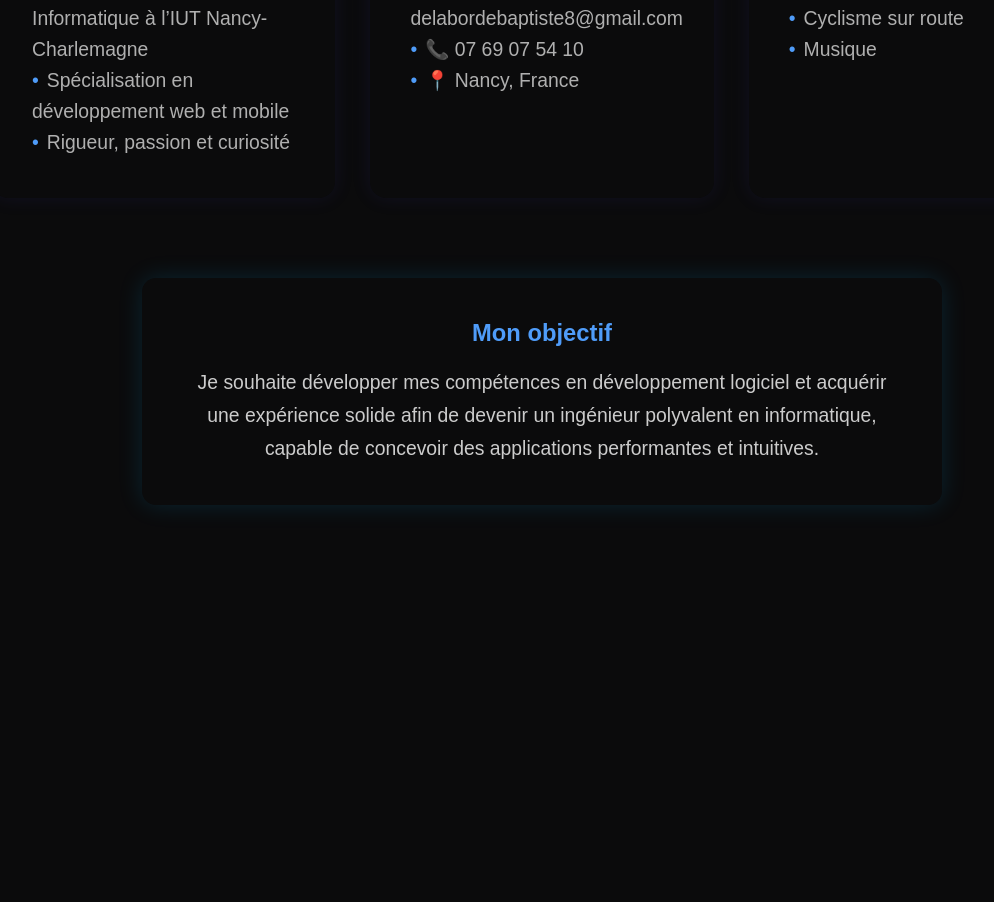
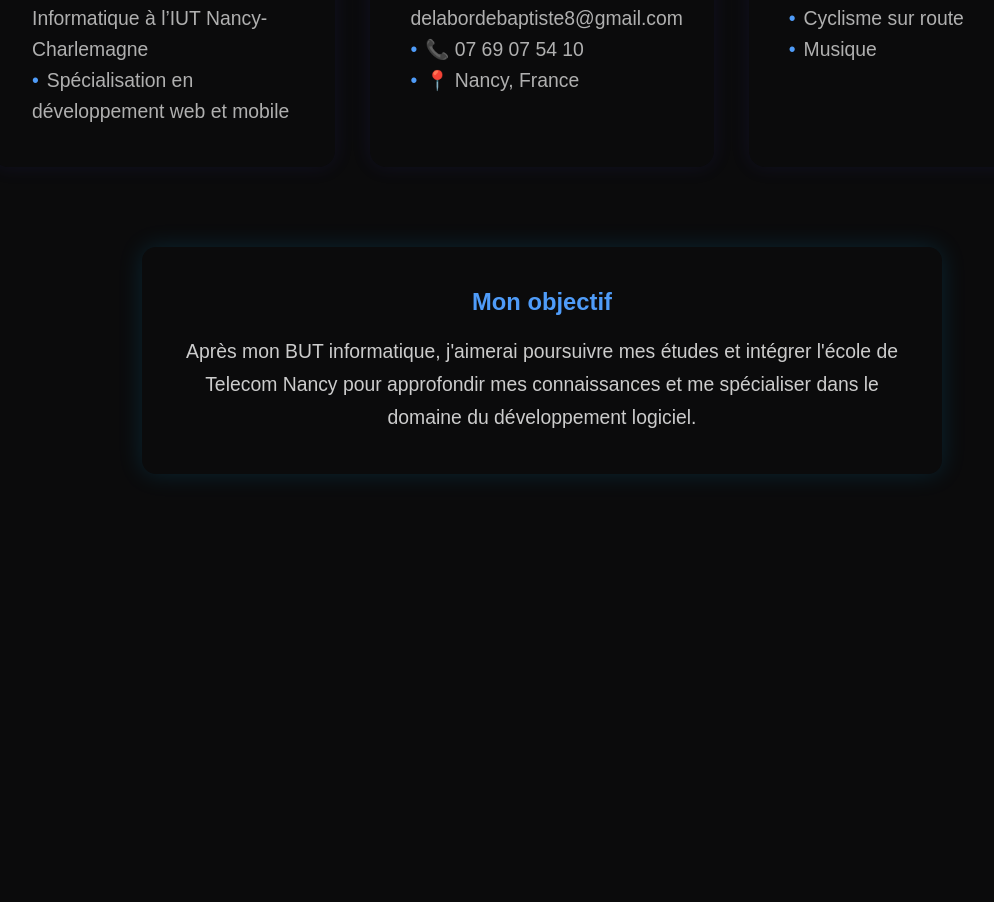
Before and after one commit to BaptisteDelaborde/portfolio_Baptiste-Delaborde, a Vue app in the folder portfolio/: page / in a window 1280 px wide. Shown: the part 1480-2382 px from the top of the page, without its empty margins (98-1092 px from the left). Built offline with nearby package versions, Linux system fonts and the light colour scheme.

Commit message:
changement about

```diff
--- a/portfolio/src/components/AboutSection.vue
+++ b/portfolio/src/components/AboutSection.vue
@@ -20,10 +20,8 @@
     <div class="about-objective">
       <h3>Mon objectif</h3>
       <p>
-        Je souhaite développer mes compétences en développement logiciel et
-        acquérir une expérience solide afin de devenir un ingénieur polyvalent
-        en informatique, capable de concevoir des applications performantes et
-        intuitives.
+        Après mon BUT informatique, j'aimerai poursuivre mes études et intégrer l'école de Telecom Nancy
+        pour approfondir mes connaissances et me spécialiser dans le domaine du développement logiciel.
       </p>
     </div>
   </section>
@@ -37,7 +35,6 @@ const cards = [
     items: [
       "Étudiant en BUT Informatique à l’IUT Nancy-Charlemagne",
       "Spécialisation en développement web et mobile",
-      "Rigueur, passion et curiosité",
     ],
   },
   {
```
